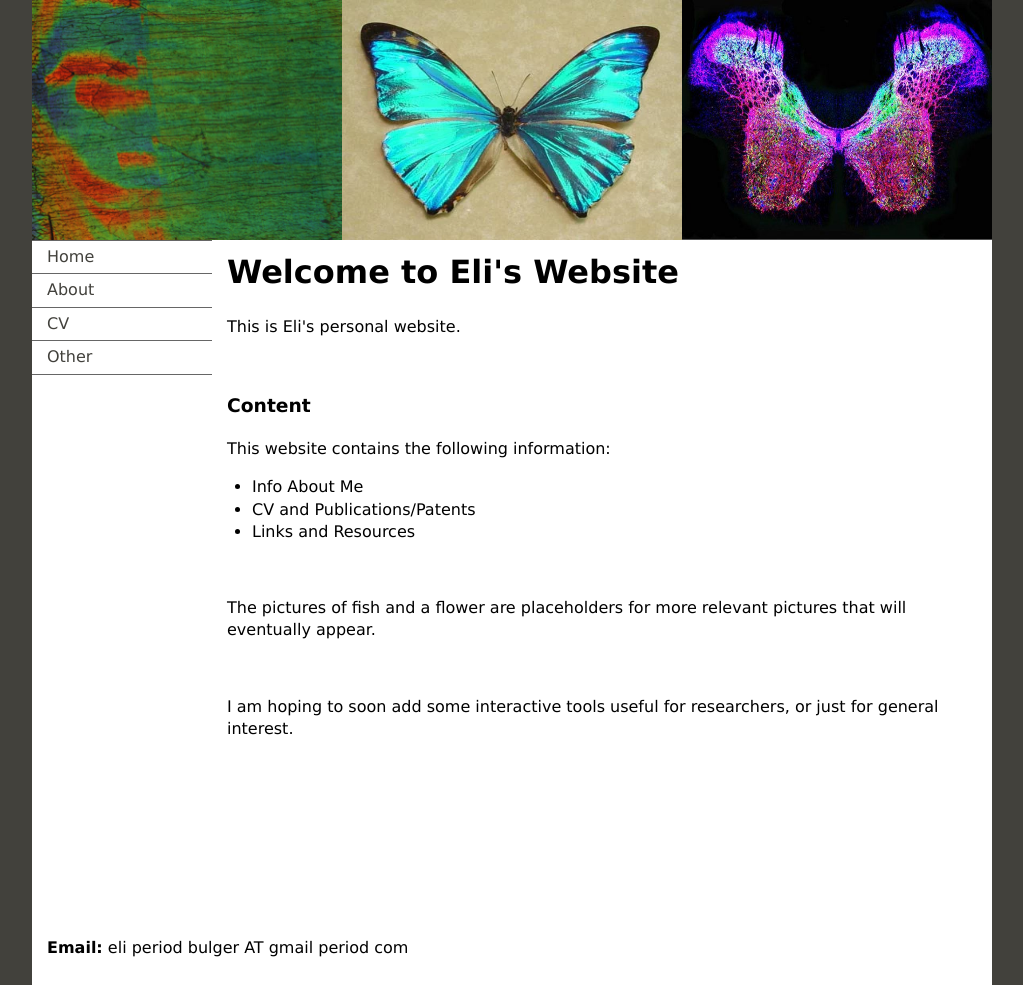
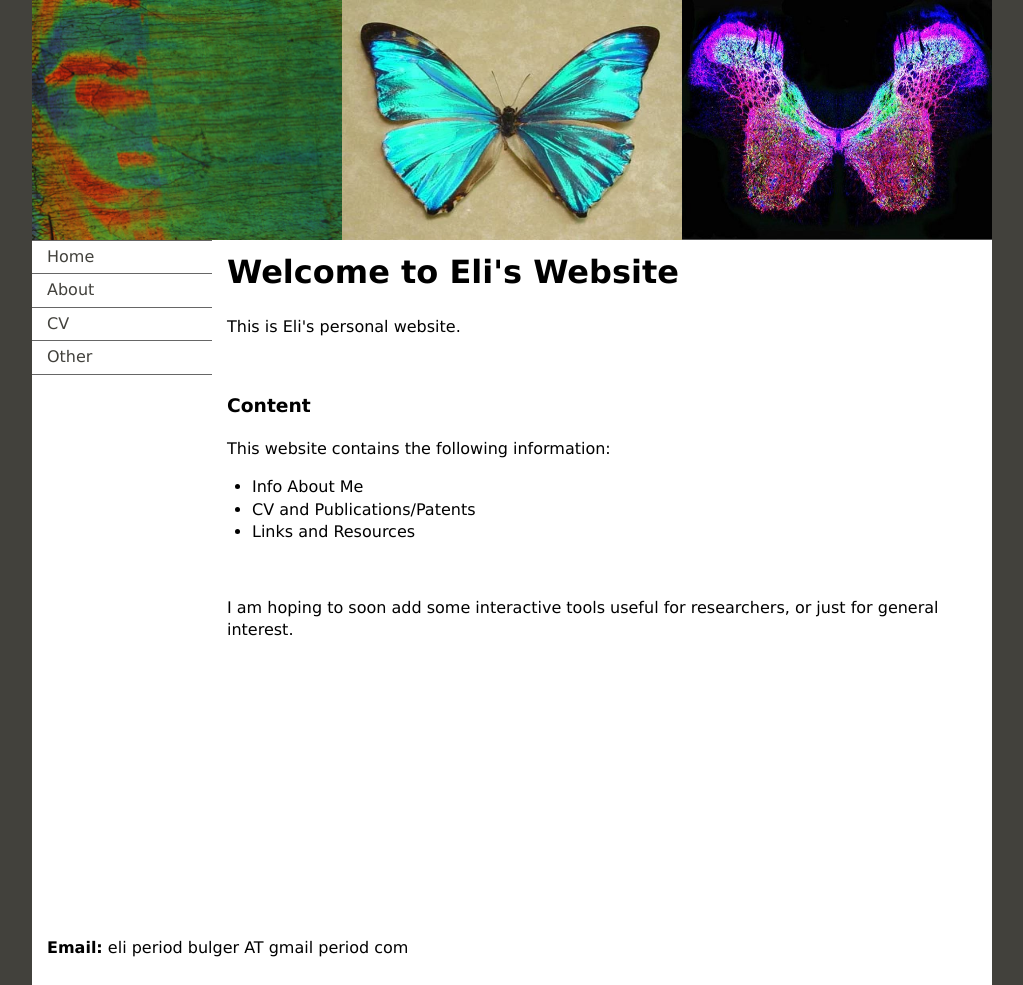
Before and after one commit to ebulger/ebulger.github.io, a Jekyll site: the page index.html, which Jekyll copies as it is, in a window 1280 px wide. Shown: the whole page, without its empty margins (128-1151 px from the left). Built offline with Jekyll 4.4.1, drawn with Linux system fonts in a browser that asks for light colours.

Commit message:
Update index.html

```diff
--- a/index.html
+++ b/index.html
@@ -173,8 +173,6 @@ ul.nav a:hover, ul.nav a:active, ul.nav a:focus { /* this changes the background
       <li>Links and Resources</li>
     </ul>
     <p>&nbsp;</p>
-    <p>The pictures of fish and a flower are placeholders for more relevant pictures  that will eventually appear.</p>
-    <p>&nbsp;</p>
     <p>I am hoping to soon add some interactive tools useful for researchers, or just for general interest.</p>
     <p>&nbsp;</p>
     <p>&nbsp;</p>
```
